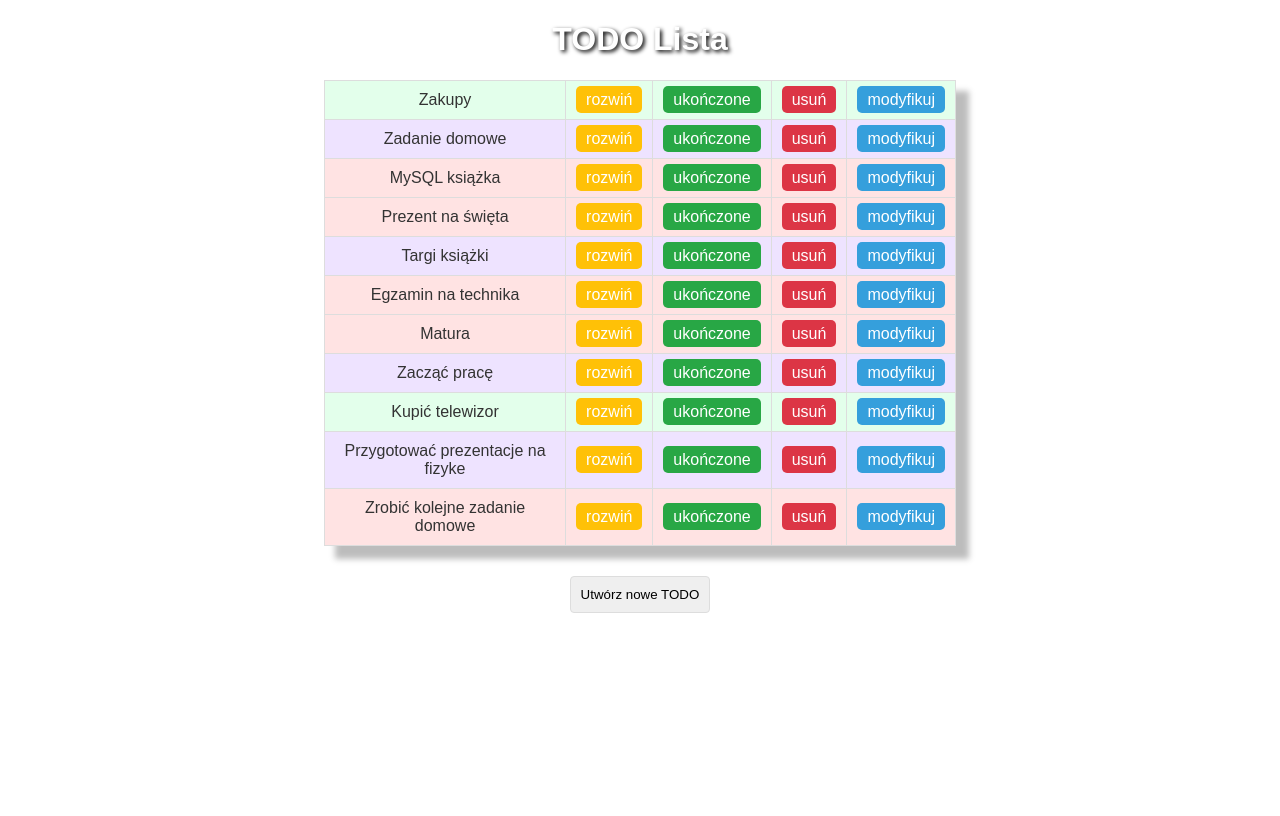
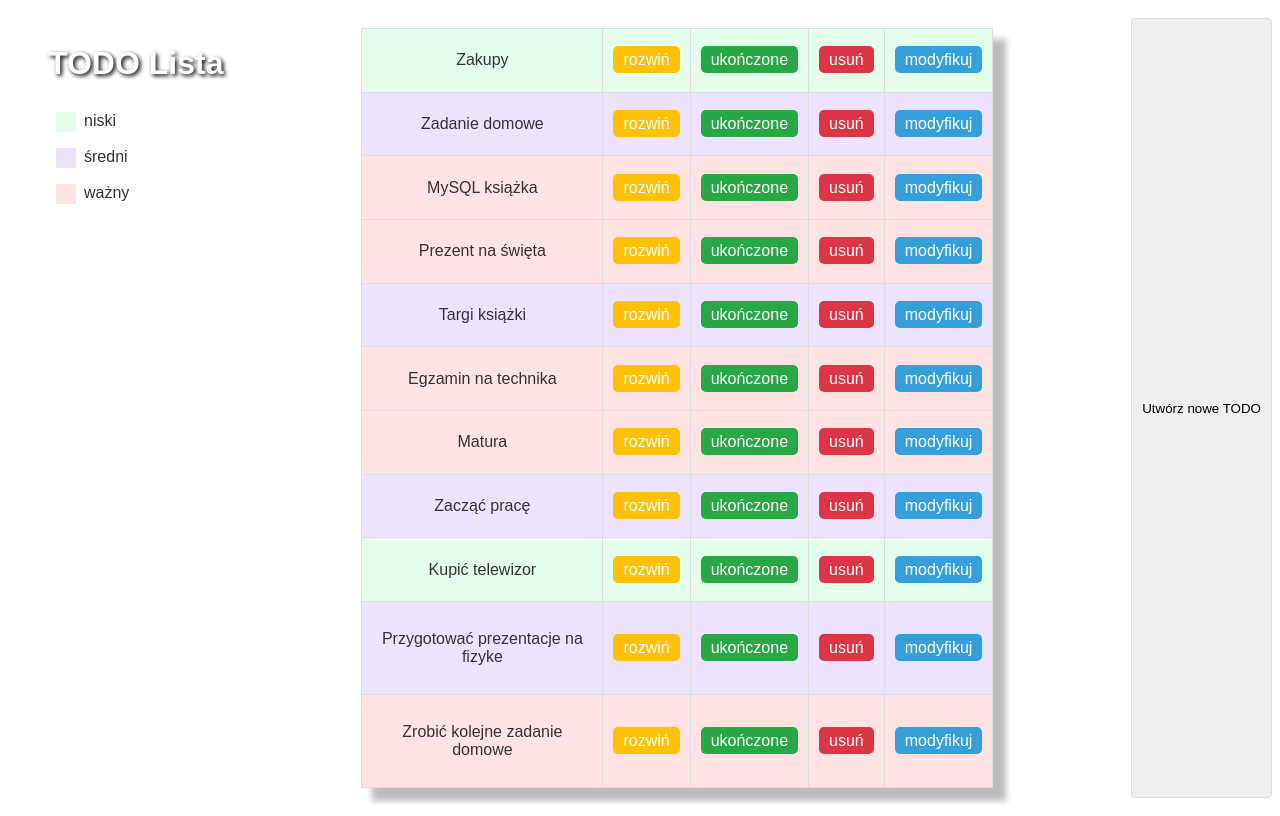
Before and after one commit to pulo0/school-projects, a PHP site: page / in a window 1280 px wide. Before the commit the page ends 613 px from the top, so only its background shows below. Run offline with PHP 8.4, Linux system fonts and the light colour scheme; data comes from the database, SQL or seed files in the repository.

Commit message:
feat: added adding data and css addons

```diff
--- a/random_sites/time_management_site/CSS/style.css
+++ b/random_sites/time_management_site/CSS/style.css
@@ -1,5 +1,8 @@
 body {
-  /* display: flex; */
+  display: flex;
+  justify-content: center;
+  align-items: stretch;
+  height: 100vh;
   font-family: Arial, sans-serif;
   color: #333;
 }
@@ -114,3 +117,31 @@ th {
 .details {
   display: none;
 }
+
+.low {
+  background-color: #e3ffeb;
+}
+
+.medium {
+  background-color: #eee3ff;
+}
+
+.important {
+  background-color: #ffe3e3;
+}
+
+.low,
+.medium,
+.important {
+  height: 20px;
+  width: 20px;
+}
+
+div:has(> span) {
+  display: flex;
+  padding: 1vh;
+}
+
+span {
+  padding-left: 1vh;
+}
--- a/random_sites/time_management_site/index.php
+++ b/random_sites/time_management_site/index.php
@@ -8,14 +8,30 @@
 </head>
 
 <body>
-    <h1 style="text-align: center;">TODO Lista</h1>
+    <ul>
+        <h1 style="text-align: center;">TODO Lista</h1>
+        <div class="priority-legend">
+            <div>
+                <div class="low"></div>
+                <span>niski</span>
+            </div>
+            <div>
+                <div class="medium"></div>
+                <span>średni</span>
+            </div>
+            <div>
+                <div class="important"></div>
+                <span>ważny</span>
+            </div>
+
+        </div>
+
+    </ul>
     <?php
     include 'PHP/db_conn.php';
 
     $result = $conn->query('select * from zadanie')
         or die('Query failed: ' . mysqli_error($conn));
-
-    $conn->close();
 
     echo "<table>";
 
@@ -58,7 +74,7 @@
                     <select name="priorytet_zadania">
                         <option value="niski">niski</option>
                         <option value="sredni">średni</option>
-                        <option value="wysoki">wysoki</option>
+                        <option value="wazny">ważny</option>
                     </select>
                 </td>
                 <td>
@@ -73,6 +89,21 @@
         </form>
     </table>
 
+    <?php
+        if(isset($_POST['dodaj'])) {
+            $title = $_POST['zadanie_tytul'];
+            $desc = $_POST['opis'];
+            $priority = $_POST['priorytet_zadania'];
+            $progress = $_POST['progres_zadania'];
+            $deadline = $_POST['deadline'];
+
+            $sql = "INSERT INTO zadanie VALUES (NULL, '$title', '$desc', '$priority', '$progress', '$deadline');";
+            $conn -> query($sql)
+            or die('Query error: ' . mysqli_error($conn));
+            $conn -> close();
+        }
+    ?>
+
     <script src="JS/open.js"></script>
     <script src="JS/script.js"></script>
 </body>
```
Also changed, not shown: 12 other files.
